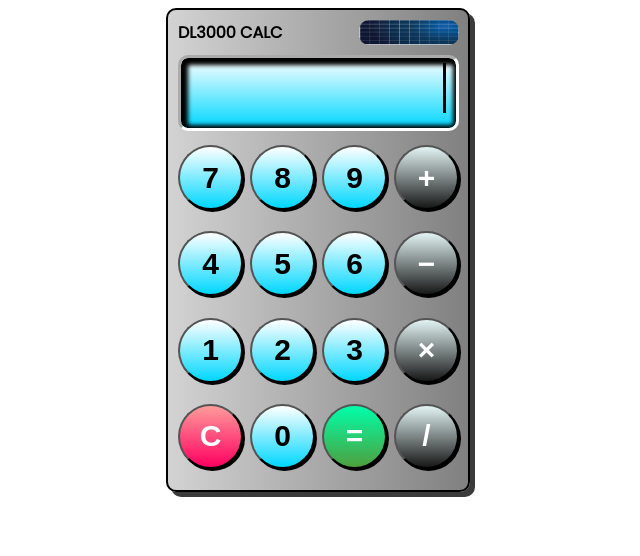
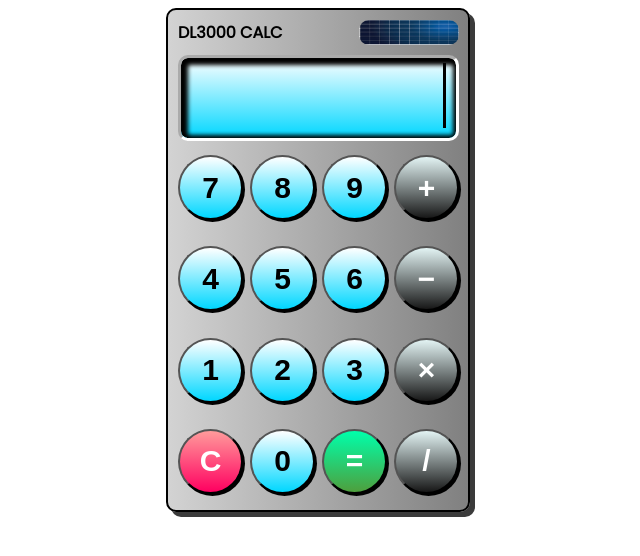
Before and after one commit to davidgit3000/Calculator, a plain HTML site: page index.html in a window 1280 px wide. Shown: the whole page, without its empty margins (322-962 px from the left). Drawn offline with Linux system fonts and the light colour scheme.

Commit message:
final verison of my calculator

```diff
--- a/styles.css
+++ b/styles.css
@@ -8,9 +8,9 @@ body {
   box-shadow: 5px 5px #3b3b3b;
   border-radius: 10px;
   width: 300px;
-  height: 480px;
+  height: 500px;
   display: grid;
-  grid-template-rows: 15px 110px 360px;
+  grid-template-rows: 15px 120px 380px;
 }
 
 .brand {
@@ -29,7 +29,7 @@ body {
 }
 
 .screen {
-  height: 70px;
+  height: 80px;
   width: 275px;
   margin: 30px 10px 20px 10px;
   border: 3px inset white;
@@ -41,7 +41,7 @@ body {
 }
 
 #content {
-  height: 50px;
+  height: 65px;
   width: 275px;
   margin: 5px 10px;
   font-size: 50px;
```
